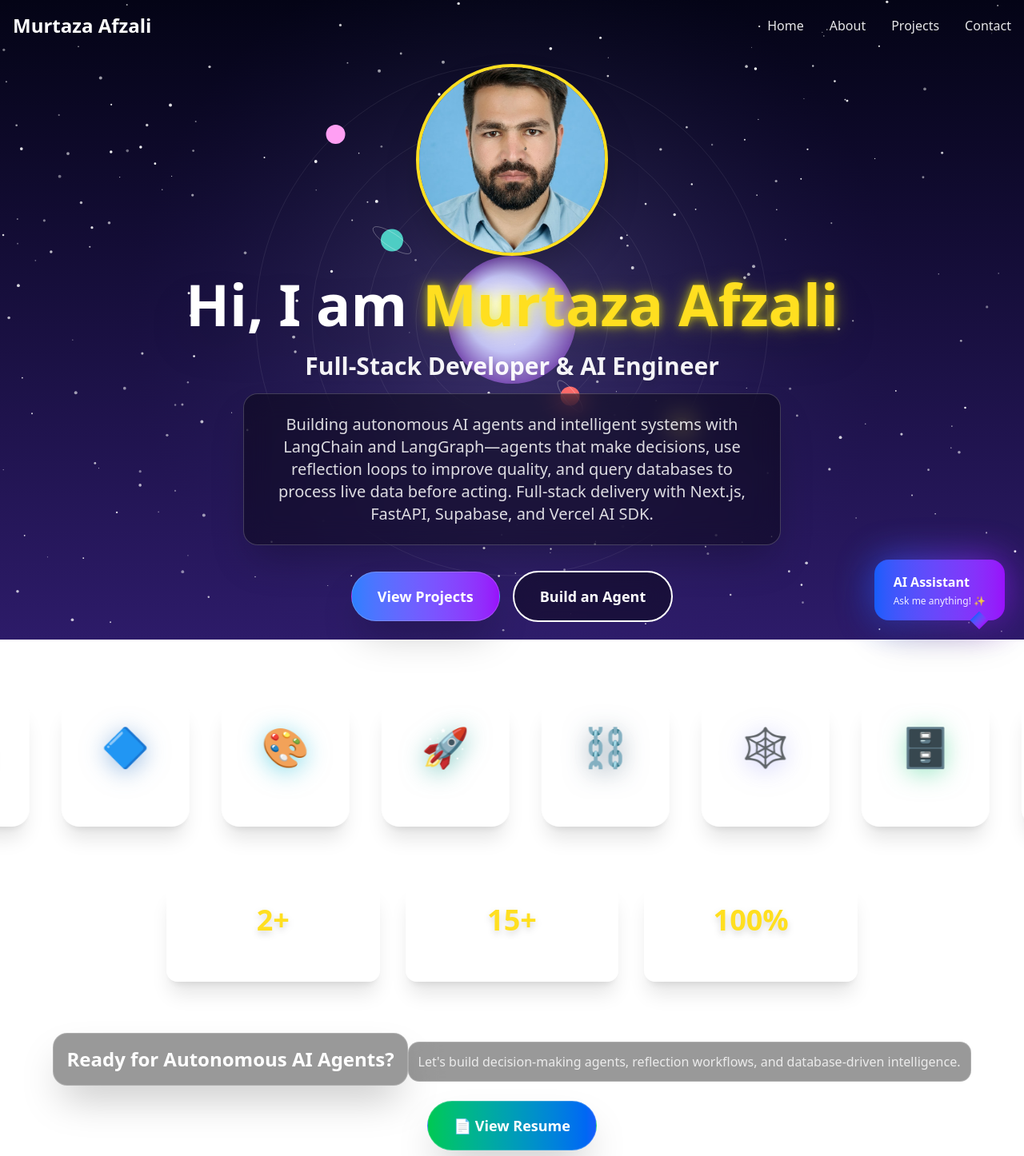
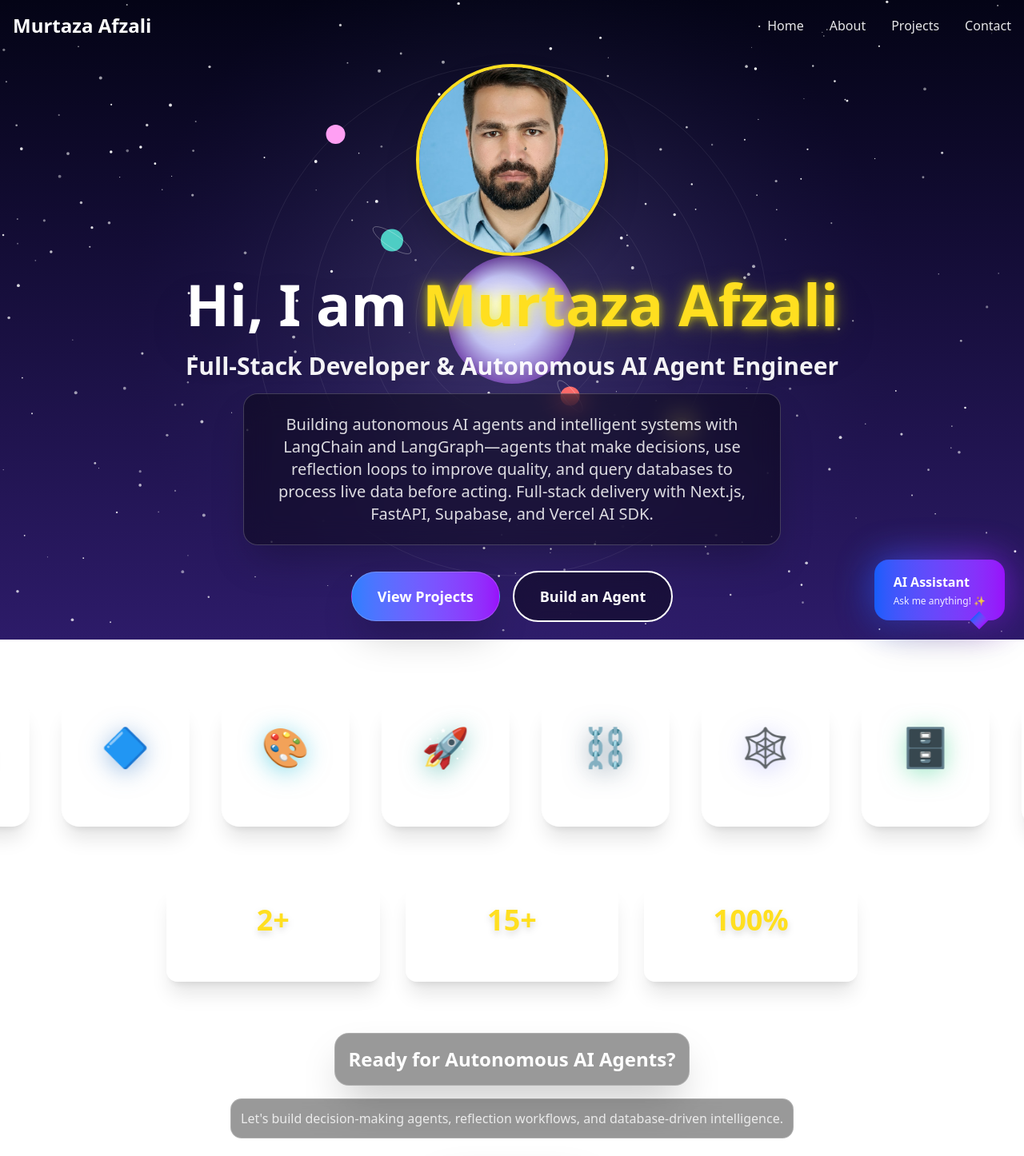
Before and after one commit to MurtazaAfzali13/ai-portfolio-chat, a Next.js app: page / in a window 1280 px wide. Shown: the top 1446 px of the page at 80% size. Built offline with nearby package versions, Linux system fonts and the light colour scheme.

Commit message:
Update header Full-Stack Developer & Autonomous AI Agent Engineer

```diff
--- a/app/page.tsx
+++ b/app/page.tsx
@@ -8,6 +8,8 @@ import Link from "next/link";
 import Technologies from "@/components/Technologies";
 import DownloadCV from "@/components/DownloadCV";
 import CVModal from "@/components/CVModal";
+
+
 
 const SpaceBackground = dynamic(
   () => import("@/components/SpaceBackground"),
@@ -51,7 +53,7 @@ export default function HomePage() {
 
             <div className="text-2xl md:text-3xl text-white/95 mb-4 slide-in-left text-center">
               <span className="pulse-slow font-semibold drop-shadow-lg">
-              Full-Stack Developer & AI Engineer
+             Full-Stack Developer & Autonomous AI Agent Engineer
               </span>
             </div>
 
@@ -69,12 +71,15 @@ export default function HomePage() {
             >
               View Projects
             </a>
-            <button
-              onClick={() => setIsModalOpen(true)}
-              className="border-2 border-white text-white px-8 py-4 rounded-full hover:bg-white hover:text-gray-900 transition-all duration-300 text-lg font-semibold backdrop-blur-lg bg-black/40 hover:bg-white/90 transform hover:scale-105 cursor-pointer"
+
+
+              <Link
+                href="/contact"
+               className="border-2 border-white text-white px-8 py-4 rounded-full hover:bg-white hover:text-gray-900 transition-all duration-300 text-lg font-semibold backdrop-blur-lg bg-black/40 hover:bg-white/90 transform hover:scale-105 cursor-pointer"
             >
-              Build an Agent
-            </button>
+                Build an Agent
+              </Link>
+
           </div>
         </section>
 
@@ -107,17 +112,16 @@ export default function HomePage() {
         </section>
 
         {/* Call to Action - View Resume */}
-        <section className="text-center fade-in px-4">
-          <h3 className="text-2xl font-bold text-white mb-4 backdrop-blur-lg bg-black/40 p-4 rounded-2xl inline-block border border-white/20 shadow-2xl">
+        <section className="flex flex-col items-center text-center fade-in px-4">
+          <h3 className="text-2xl font-bold text-white mb-4 backdrop-blur-lg bg-black/40 p-4 rounded-2xl border border-white/20 shadow-2xl">
             Ready for Autonomous AI Agents?
           </h3>
-          <p className="text-white/80 mb-6 backdrop-blur-lg bg-black/40 p-3 rounded-xl inline-block border border-white/20">
+          <p className="text-white/80 mb-6 backdrop-blur-lg bg-black/40 p-3 rounded-xl border border-white/20">
             Let&apos;s build decision-making agents, reflection workflows, and database-driven intelligence.
           </p>
-          <br />
           <button
             onClick={() => setIsModalOpen(true)}
-            className="bg-gradient-to-r from-green-500 to-blue-600 text-white px-8 py-4 rounded-full shadow-2xl hover-lift text-lg font-semibold transition-all duration-300 inline-block backdrop-blur-lg border border-white/20 hover:from-green-600 hover:to-blue-700 transform hover:scale-105"
+            className="bg-gradient-to-r from-green-500 to-blue-600 text-white px-8 py-4 rounded-full shadow-2xl hover-lift text-lg font-semibold transition-all duration-300 backdrop-blur-lg border border-white/20 hover:from-green-600 hover:to-blue-700 transform hover:scale-105"
           >
             📄 View Resume
           </button>
--- a/components/AboutContent.tsx
+++ b/components/AboutContent.tsx
@@ -87,7 +87,7 @@ export default function AboutContent() {
 
           <div className="text-2xl md:text-3xl text-white/95 mb-4 slide-in-left text-center">
             <span className="pulse-slow font-semibold drop-shadow-lg">
-              AI Engineer | Autonomous Agents • LangGraph • FastAPI
+              Full-Stack Developer & Autonomous AI Agent Engineer
             </span>
           </div>
 
--- a/components/Footer.tsx
+++ b/components/Footer.tsx
@@ -21,7 +21,7 @@ export default function Footer() {
               Murtaza <span className="text-yellow-300">Afzali</span>
             </h3>
             <p className="text-white/80 leading-relaxed text-lg">
-              AI & Full-Stack Engineer building autonomous agents and intelligent systems with
+              Full-Stack Developer & Autonomous AI Agent Engineer building autonomous agents and intelligent systems with
               LangChain, LangGraph, and FastAPI—decision-making, reflection workflows, and
               database-driven automation with Next.js and Vercel AI SDK.
             </p>
```
